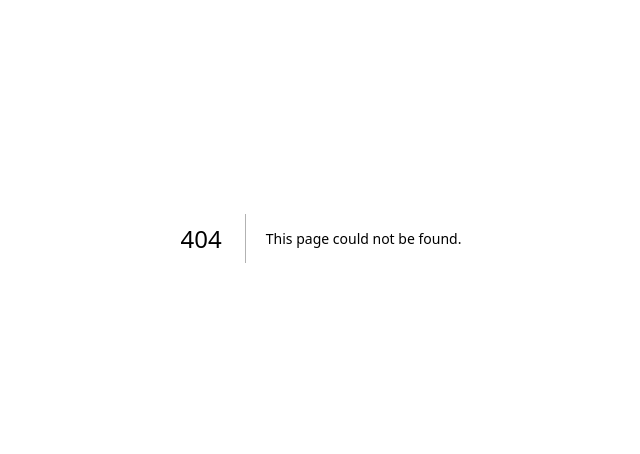
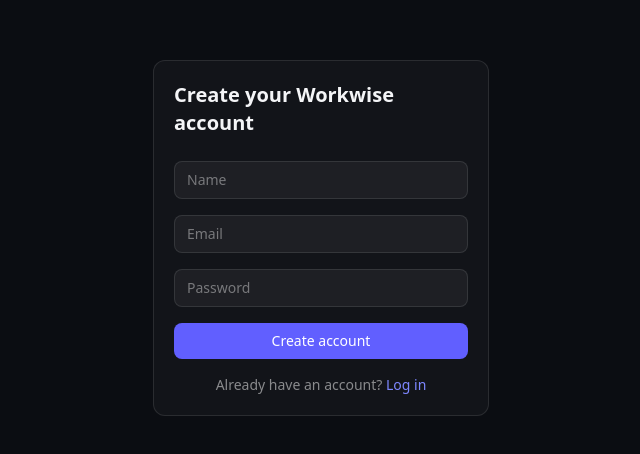
Before and after one commit to Vishal-Malik-code/Workwise, a Next.js app in the folder frontend/: page /register in a window 1280 px wide. Before the commit this address had no page. Shown: the part 162-616 px from the top of the page, without its empty margins (319-959 px from the left). Built offline with nearby package versions, Linux system fonts and the light colour scheme.

Commit message:
Add registration page

```diff
--- /dev/null
+++ b/frontend/src/app/register/page.jsx
@@ -0,0 +1,65 @@
+"use client";
+
+import { useState } from "react";
+import { useRouter } from "next/navigation";
+import Link from "next/link";
+import { useForm } from "react-hook-form";
+import { zodResolver } from "@hookform/resolvers/zod";
+import { z } from "zod";
+import { Button } from "@/components/ui/button";
+import { Input } from "@/components/ui/input";
+import { Card } from "@/components/ui/card";
+import { api, ApiError } from "@/lib/api";
+
+const schema = z.object({
+  name: z.string().min(1, "Name is required"),
+  email: z.string().email(),
+  password: z.string().min(8, "At least 8 characters"),
+});
+
+export default function RegisterPage() {
+  const router = useRouter();
+  const [formError, setFormError] = useState(null);
+  const { register, handleSubmit, formState: { errors, isSubmitting } } = useForm({
+    resolver: zodResolver(schema),
+  });
+
+  async function onSubmit(values) {
+    setFormError(null);
+    try {
+      await api.register(values);
+      router.push("/dashboard");
+    } catch (err) {
+      setFormError(err instanceof ApiError ? err.message : "Something went wrong");
+    }
+  }
+
+  return (
+    <main className="mx-auto flex min-h-screen max-w-sm flex-col justify-center px-6">
+      <Card>
+        <h1 className="mb-6 text-xl font-semibold">Create your Workwise account</h1>
+        <form onSubmit={handleSubmit(onSubmit)} className="space-y-4">
+          <div>
+            <Input placeholder="Name" {...register("name")} />
+            {errors.name && <p className="mt-1 text-xs text-red-400">{errors.name.message}</p>}
+          </div>
+          <div>
+            <Input type="email" placeholder="Email" {...register("email")} />
+            {errors.email && <p className="mt-1 text-xs text-red-400">{errors.email.message}</p>}
+          </div>
+          <div>
+            <Input type="password" placeholder="Password" {...register("password")} />
+            {errors.password && <p className="mt-1 text-xs text-red-400">{errors.password.message}</p>}
+          </div>
+          {formError && <p className="text-xs text-red-400">{formError}</p>}
+          <Button type="submit" disabled={isSubmitting} className="w-full">
+            {isSubmitting ? "Creating account..." : "Create account"}
+          </Button>
+        </form>
+        <p className="mt-4 text-center text-sm text-white/50">
+          Already have an account? <Link href="/login" className="text-indigo-400">Log in</Link>
+        </p>
+      </Card>
+    </main>
+  );
+}
```
